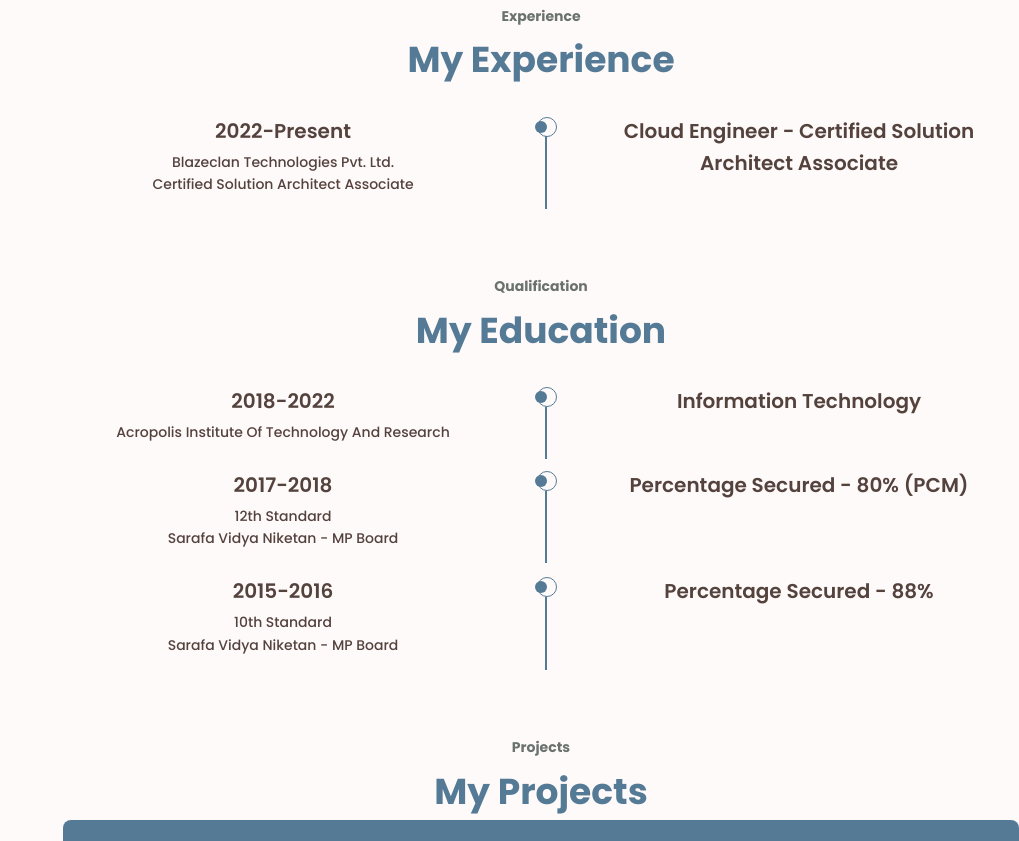
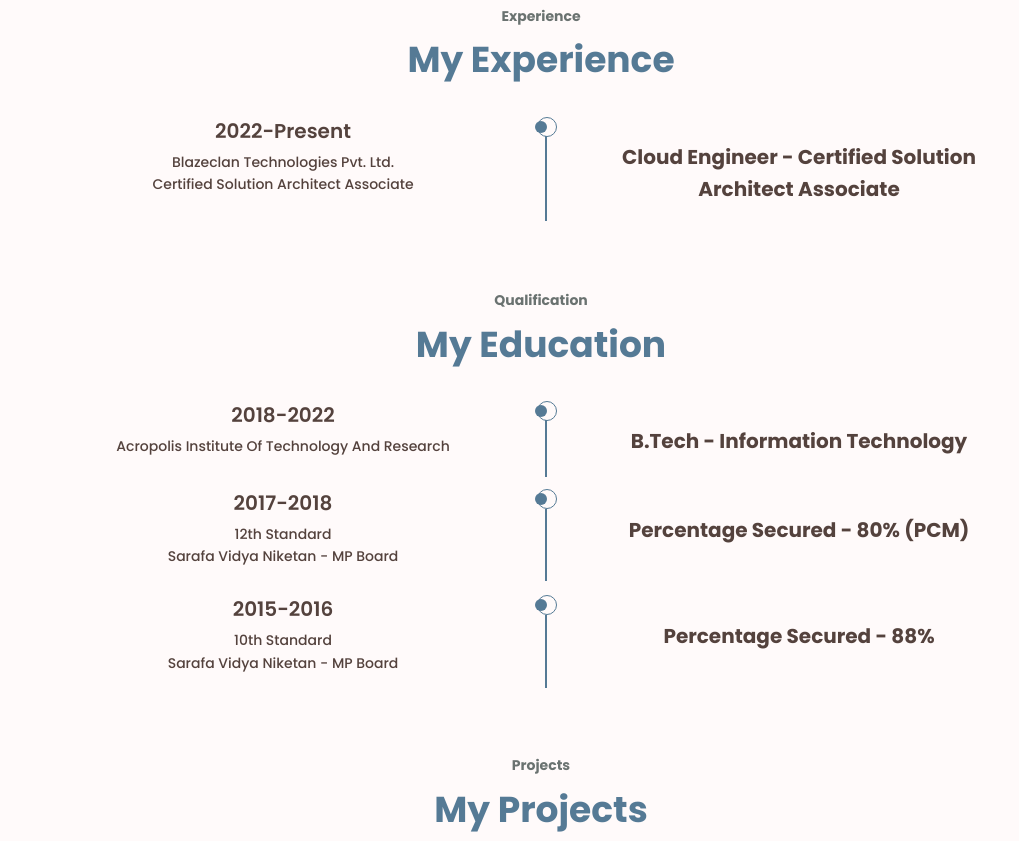
Before and after one commit to AnukratiRawal14/Portfolio, a plain HTML site: page index.html in a window 1280 px wide. Shown: the part 1630-2471 px from the top of the page, without its empty margins (261-1280 px from the left). Drawn offline with nearby package versions, Linux system fonts and the light colour scheme; grey boxes are pictures that could not be loaded.

Commit message:
changed format

```diff
--- a/index.html
+++ b/index.html
@@ -247,7 +247,7 @@
                         </div>
 
                         <div>
-                            <h3 class ="education__race">Cloud Engineer - Certified Solution Architect Associate</h3>
+                            <h4 class ="education__race">Cloud Engineer - Certified Solution Architect Associate</h4>
                         </div>
 
                     </div>
@@ -272,7 +272,7 @@
                     </div>
 
                     <div>
-                        <h3 class="education__race">Information Technology</h3>
+                        <h4 class="education__race">B.Tech - Information Technology</h4>
                     </div>
 
                   </div>
@@ -293,7 +293,7 @@
                         </div>
 
                         <div>
-                            <h3 class ="education__race">Percentage Secured - 80% (PCM) </h3>
+                            <h4 class ="education__race">Percentage Secured - 80% (PCM) </h4>
                         </div>
 
                     </div>
@@ -315,7 +315,7 @@
                         </div>
 
                         <div>
-                            <h3 class ="education__race">Percentage Secured - 88% </h3>
+                            <h4 class ="education__race">Percentage Secured - 88% </h4>
                         </div>
 
                     </div>
@@ -329,9 +329,7 @@
             <section class="projects section" id="projects">
                 <span class="section-subtitle"> Projects</span>
                  <h2 class="section-title">My Projects</h2>
-
-
-
+                 <br>
                  <div class="project__container bd-grid">
                     <div class = "project__data">
                         <h3 class = "section-title project__title">Multiscreen App</h3>
```
